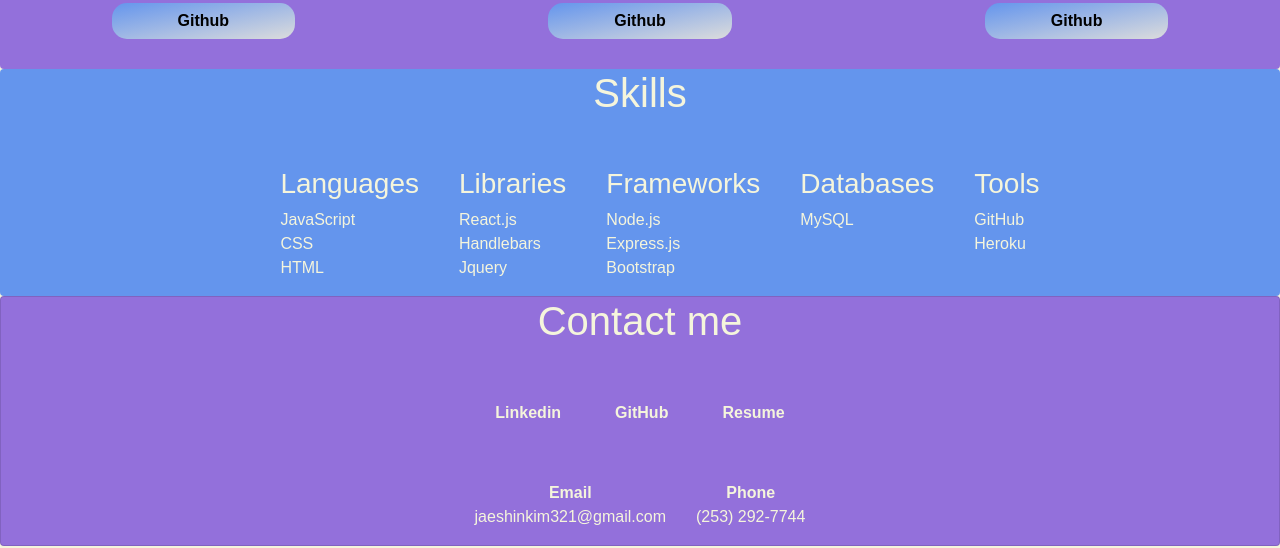
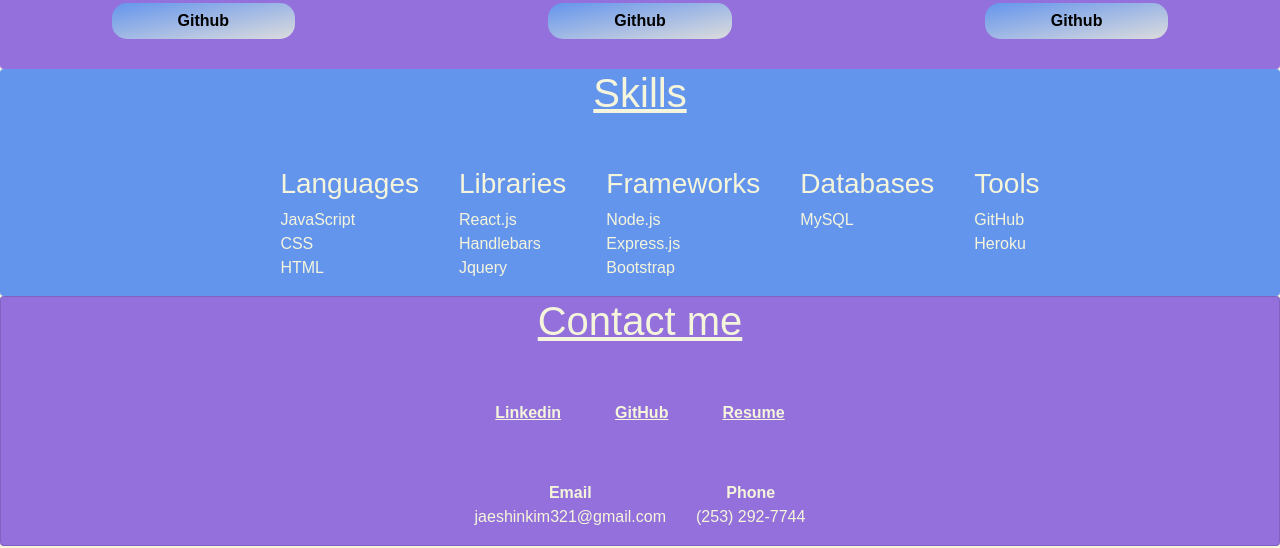
Before and after one commit to JSK321/portfolio-react, a React (Create React App) app: page / in a window 1280 px wide. Shown: the part 1867-2415 px from the top of the page. Built offline with nearby package versions, Linux system fonts and the light colour scheme.

Commit message:
added underline text decoration on each category

```diff
--- a/src/components/Contact/styles.css
+++ b/src/components/Contact/styles.css
@@ -8,7 +8,7 @@
 }
 
 .contactMeBtn, .contactMeBtn:hover, .contactMeBtn:link, .contactMeBtn:active, .contactMeBtn:focus, .contactMeBtn:visited {
-    text-decoration: none;
+    text-decoration: underline;
     background: transparent;
     border: 0px;
     color: beige;
--- a/src/components/Skills/styles.css
+++ b/src/components/Skills/styles.css
@@ -8,6 +8,7 @@
 .skillsTitle{
     margin-bottom: 50px;
     text-align: center;
+    text-decoration: underline;
 }
 
 .skillsRow{
```
